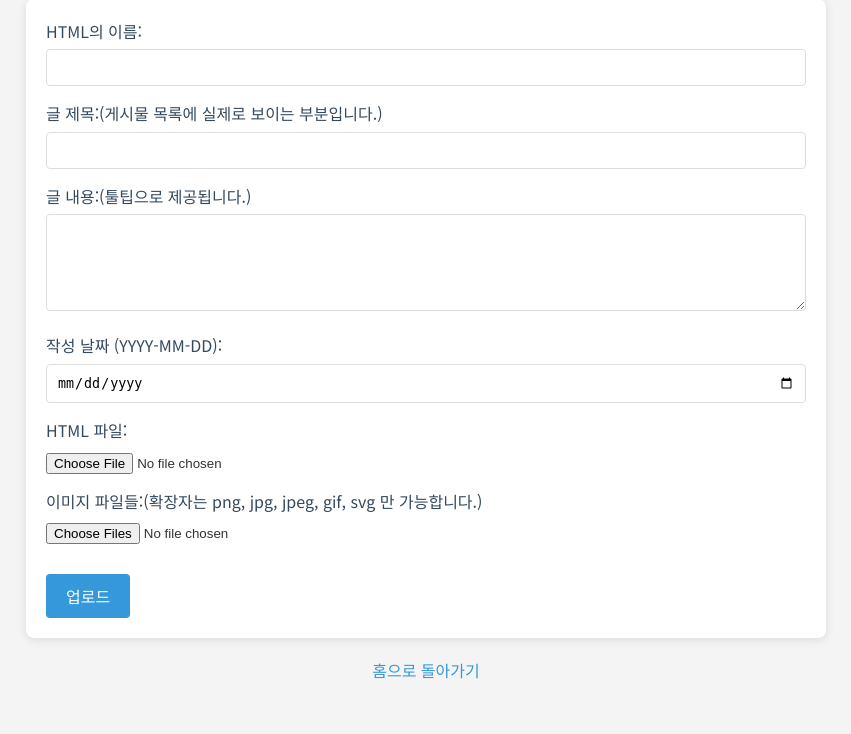
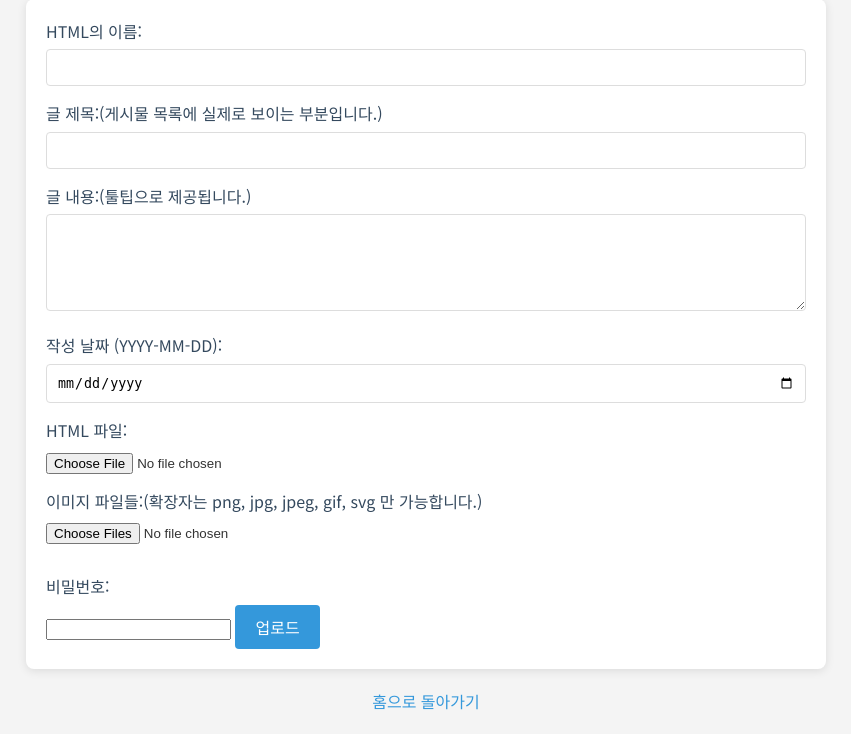
Before and after one commit to hareguu2142/HoMeSeT, a Flask app: page /upload in a window 1280 px wide. Shown: the part 124-858 px from the top of the page, without its empty margins (214-1065 px from the left). Before the commit the page ends 803 px from the top, so only its background shows below. Run offline with Flask 3, Linux system fonts and the light colour scheme.

Commit message:
패스워드기능

```diff
--- a/api/index.py
+++ b/api/index.py
@@ -7,6 +7,7 @@ from github import Github, GithubException
 import os
 import base64
 from dotenv import load_dotenv
+from werkzeug.security import generate_password_hash
 
 # .env 파일 로드
 load_dotenv()
@@ -123,6 +124,12 @@ def process_upload(html_file):
         else:
             flash(f"{image.filename}은(는) 허용되지 않는 파일 형식입니다.")
 
+    # 비밀번호 처리
+    password = request.form.get('password')
+    if not password:
+        return handle_error('비밀번호는 필수 입력 사항입니다.')
+    hashed_password = generate_password_hash(password)
+
     # MongoDB에 데이터 저장 또는 업데이트
     name = os.path.splitext(html_filename)[0]
     document = {
@@ -131,7 +138,8 @@ def process_upload(html_file):
         'content': request.form.get('content'),
         'date': parse_date(request.form.get('date')),
         'filename': html_filename,
-        'images': uploaded_images
+        'images': uploaded_images,
+        'password': hashed_password  # 해싱된 비밀번호 추가
     }
 
     existing_doc = collection.find_one({'name': name})
--- a/templates/upload.html
+++ b/templates/upload.html
@@ -133,6 +133,9 @@
 
         <div class="image-preview" id="imagePreview"></div>
 
+        <label for="password">비밀번호:</label>
+        <input type="password" name="password" id="password" required>
+
         <input type="submit" value="업로드">
     </form>
     <div id="uploadStatus"></div>
```
